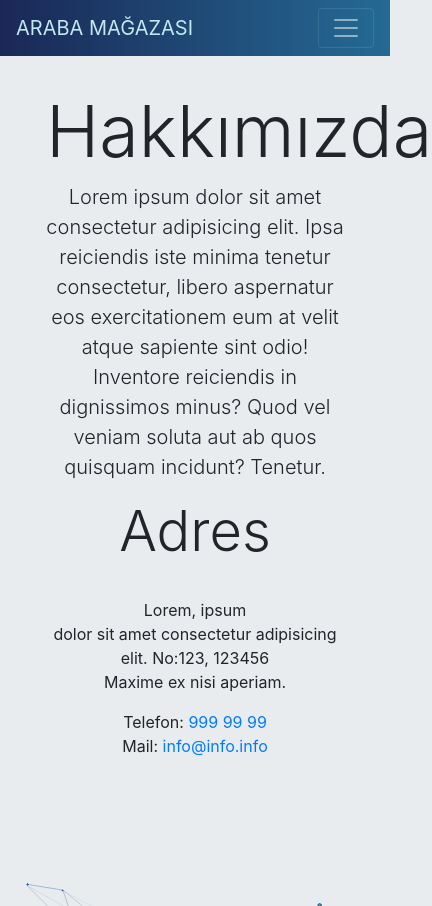
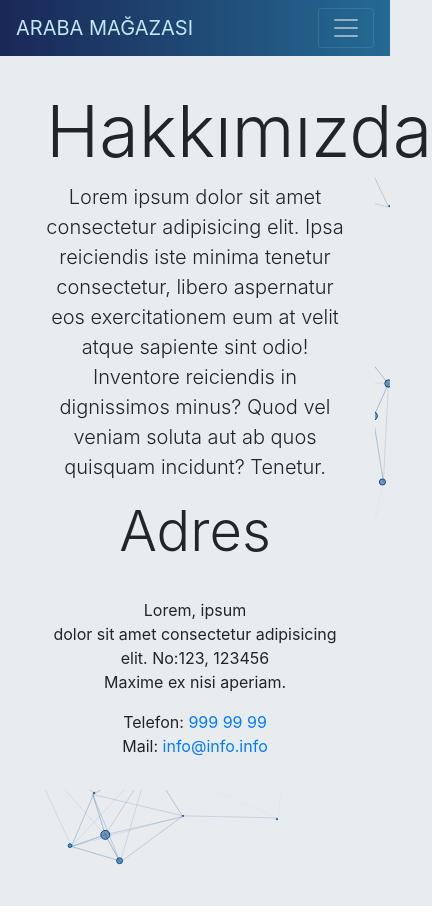
Before and after one commit to kremedu/bootstrap-odev1, a plain HTML site: page pages/about.html in a window 390 px wide. Shown: the whole page, 432 px wide, since content can reach past the window. Before the commit the page ends 844 px from the top, so only its background shows below. Drawn offline with nearby package versions, Linux system fonts and the light colour scheme.

Commit message:
fixed Particle is BG, Page is Responsive & Scrollable

```diff
--- a/pages/about.html
+++ b/pages/about.html
@@ -30,7 +30,10 @@
         </header>
         <!-- Header - End -->
         <!-- Content - Start -->
-        <div class="container-fluid" id="particles-js">
+        <div id="particles-js">
+            <canvas class="particles-js-canvas-el" style="width: 100%; height: 100%;" width="1066" height="834"></canvas>
+        </div>
+        <div class="container-fluid ontop">
             <div class="row">
                 <div class="col-xs-12 col-sm-12 col-md-12 col-lg-12 col-xl-12">
                     <div class="jumbotron text-center" style="background-color: #E9ECEF;">
--- a/style.css
+++ b/style.css
@@ -3,21 +3,22 @@
 }
 
 .bg-gradient{
-    background: linear-gradient(90deg,rgba(0, 150, 105, 0.6),rgba(173, 225, 255, 0.6));
+    background: linear-gradient(90deg,rgba(163, 174, 199, 0.6),rgba(173, 225, 255, 0.6));
 }
 .body-bg {
     background-color: #E9ECEF;
 }
+
 /* PARTICLES */
 #particles-js {
     width: 100%;
     height: 100%;
     background: #E9ECEF;
-    position: fixed;
-    z-index: 100; /*behind*/
+    position: absolute;
+    z-index: 6; /*behind*/
 }
-#inside {
-    position: fixed;/*fixed allows to stay responsive while absolute cannot change back when res is changed, however pos fixed makes the element move with the scroll, disables scrolling ->possible fix <canvas>? */
+.ontop {
+    position: absolute;/*fixed allows to stay responsive while absolute cannot change back when res is changed, however pos fixed makes the element move with the scroll, disables scrolling ->possible fix <canvas>? */
     z-index: 10; /*front */
     /*center*/
     margin: 0 auto;
```
Also changed, not shown: index.html (+4 -1 lines), pages/products.html (+4 -2 lines).
